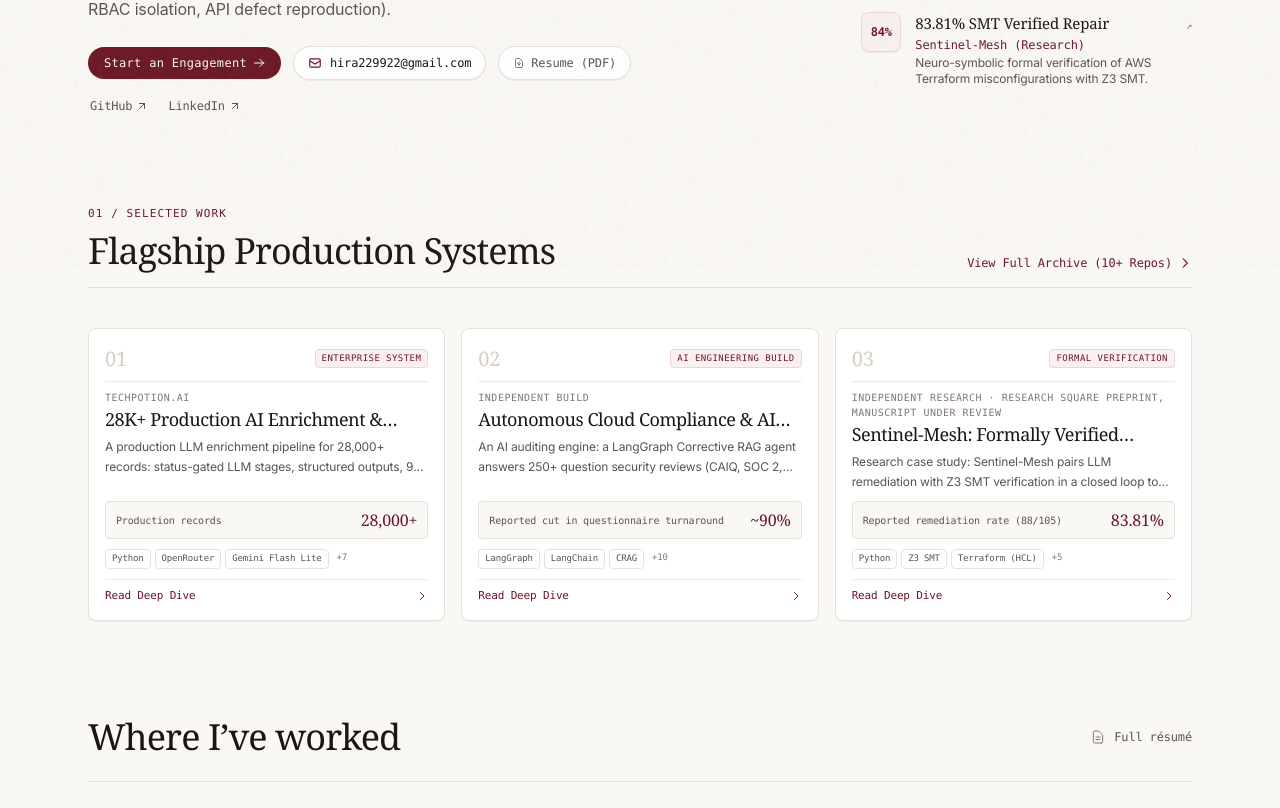
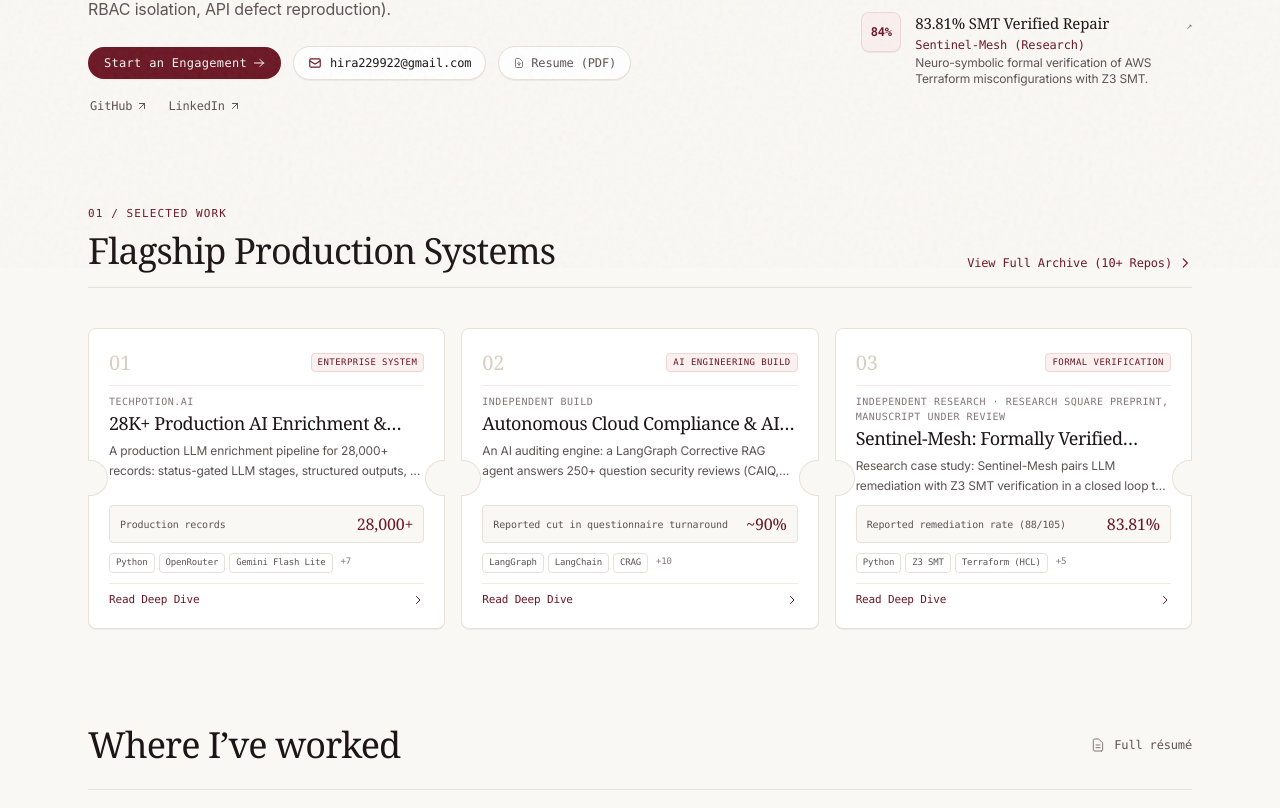
Before and after one commit to hira299/hira-ahmed-portfolio, a React (Vite) app: page / in a window 1280 px wide. Shown: the part 532-1340 px from the top of the page. Built offline with nearby package versions, Linux system fonts and the light colour scheme.

Commit message:
feat: add ticket-style UI elements and site verification
Implement ticket-notch visual styling across card components and add Microsoft site verification meta tag.

```diff
--- a/index.html
+++ b/index.html
@@ -7,6 +7,7 @@
     <meta name="description" content="Hira Ahmed is an AI Engineer building production LLM pipelines, AI agents, and n8n automations, and providing B2B SaaS QA and API testing." />
     <link rel="canonical" href="https://hira299.github.io/" />
     <meta name="google-site-verification" content="Z4xJX7RA3oM5bbA2DggDSL5-N3CYvATEaJkeoqx8GwI" />
+    <meta name="msvalidate.01" content="F2DFF3C308614D7861ADC346C9F71C0B" />
     <meta property="og:title" content="Hira Ahmed | AI Engineer · AI Automation &amp; QA" />
     <meta property="og:description" content="Hira Ahmed is an AI Engineer building production LLM pipelines, AI agents, and n8n automations, and providing B2B SaaS QA and API testing." />
     <meta property="og:type" content="website" />
--- a/src/components/CaseStudiesSection.tsx
+++ b/src/components/CaseStudiesSection.tsx
@@ -57,8 +57,12 @@ export function CaseStudiesSection({ onSelectCaseStudy, onOpenArchive }: CaseStu
               <div
                 key={study.slug}
                 onClick={() => onSelectCaseStudy(study.slug)}
-                className="group flex flex-col justify-between bg-white border border-[#E8E1D7] hover:border-[#6B1724] p-3.5 sm:p-4 rounded-lg transition-all duration-200 cursor-pointer shadow-2xs hover:shadow-md hover:-translate-y-0.5"
+                className="group relative flex flex-col justify-between bg-white border border-[#E8E1D7] hover:border-[#6B1724] p-4 sm:p-5 rounded-lg transition-all duration-200 cursor-pointer shadow-2xs hover:shadow-md hover:-translate-y-0.5"
               >
+                {/* Ticket Notch Semicircles (Left & Right) */}
+                <span className="ticket-notch-left" aria-hidden="true" />
+                <span className="ticket-notch-right" aria-hidden="true" />
+
                 <div>
                   {/* Top Bar: Number & Kind Tag */}
                   <div className="flex items-center justify-between pb-2 mb-2 border-b border-[#F0EBE1]">
--- a/src/components/ProjectExplorer.tsx
+++ b/src/components/ProjectExplorer.tsx
@@ -199,8 +199,12 @@ export function ProjectExplorer({ onSelectCaseStudy }: ProjectExplorerProps) {
             {filteredProjects.map((project: Project) => (
               <div
                 key={project.title}
-                className="bg-white border border-[#E8E1D7] hover:border-[#6B1724] rounded-lg p-4 sm:p-5 flex flex-col justify-between transition-all group hover:shadow-sm"
+                className="relative bg-white border border-[#E8E1D7] hover:border-[#6B1724] rounded-lg p-4 sm:p-5 flex flex-col justify-between transition-all group hover:shadow-sm"
               >
+                {/* Smaller Ticket Notches */}
+                <div className="ticket-notch-sm-left" aria-hidden="true" />
+                <div className="ticket-notch-sm-right" aria-hidden="true" />
+
                 <div>
                   <div className="flex items-center justify-between mb-2">
                     <span className="font-mono text-[11px] text-[#6B1724] font-medium">
--- a/src/components/ResearchSection.tsx
+++ b/src/components/ResearchSection.tsx
@@ -46,8 +46,12 @@ export function ResearchSection({ onSelectCaseStudy }: ResearchSectionProps) {
           {research.map((item, idx) => (
             <div
               key={idx}
-              className="bg-white border border-[#E8E1D7] hover:border-[#6B1724] p-4 sm:p-5 rounded-lg flex flex-col justify-between transition-all group hover:shadow-sm"
+              className="relative bg-white border border-[#E8E1D7] hover:border-[#6B1724] p-4 sm:p-5 rounded-lg flex flex-col justify-between transition-all group hover:shadow-sm"
             >
+              {/* Smaller Ticket Notches */}
+              <div className="ticket-notch-sm-left" aria-hidden="true" />
+              <div className="ticket-notch-sm-right" aria-hidden="true" />
+
               <div>
                 <div className="flex items-center justify-between pb-2 mb-2 border-b border-[#E8E1D7] font-mono text-[11px]">
                   <span className="text-[#827577]">ARTIFACT / {String(idx + 1).padStart(2, "0")}</span>
--- a/src/components/ServicesSection.tsx
+++ b/src/components/ServicesSection.tsx
@@ -30,8 +30,12 @@ export function ServicesSection({ onOpenHireModal }: ServicesSectionProps) {
             return (
               <div
                 key={svc.slug}
-                className="bg-white border border-[#E8E1D7] hover:border-[#6B1724] rounded-lg p-4 sm:p-5 flex flex-col justify-between transition-all group hover:shadow-sm"
+                className="relative bg-white border border-[#E8E1D7] hover:border-[#6B1724] rounded-lg p-4 sm:p-5 flex flex-col justify-between transition-all group hover:shadow-sm"
               >
+                {/* Smaller Ticket Notches */}
+                <div className="ticket-notch-sm-left" aria-hidden="true" />
+                <div className="ticket-notch-sm-right" aria-hidden="true" />
+
                 <div>
                   <div className="flex items-center justify-between mb-2">
                     <span className="font-mono text-[11px] text-[#827577]">{num}</span>
--- a/src/index.css
+++ b/src/index.css
@@ -246,3 +246,73 @@ figcaption strong {
 ::-webkit-scrollbar-thumb:hover {
   background: #6B1724;
 }
+
+/* Ticket notch styling */
+.ticket-notch-left,
+.ticket-notch-right {
+  position: absolute;
+  top: 50%;
+  transform: translateY(-50%);
+  width: 20px;
+  height: 36px;
+  background-color: #FAF8F5;
+  pointer-events: none;
+  z-index: 10;
+  transition: border-color 0.2s ease;
+}
+
+.ticket-notch-left {
+  left: -1px;
+  border-top-right-radius: 36px;
+  border-bottom-right-radius: 36px;
+  border: 1px solid #E8E1D7;
+  border-left: none;
+}
+
+.ticket-notch-right {
+  right: -1px;
+  border-top-left-radius: 36px;
+  border-bottom-left-radius: 36px;
+  border: 1px solid #E8E1D7;
+  border-right: none;
+}
+
+.group:hover .ticket-notch-left,
+.group:hover .ticket-notch-right {
+  border-color: #6B1724;
+}
+
+/* Smaller ticket notches for popup modal cards (Services, Research, Archive) */
+.ticket-notch-sm-left,
+.ticket-notch-sm-right {
+  position: absolute;
+  top: 50%;
+  transform: translateY(-50%);
+  width: 12px;
+  height: 22px;
+  background-color: #FAF8F5;
+  pointer-events: none;
+  z-index: 10;
+  transition: border-color 0.2s ease;
+}
+
+.ticket-notch-sm-left {
+  left: -1px;
+  border-top-right-radius: 22px;
+  border-bottom-right-radius: 22px;
+  border: 1px solid #E8E1D7;
+  border-left: none;
+}
+
+.ticket-notch-sm-right {
+  right: -1px;
+  border-top-left-radius: 22px;
+  border-bottom-left-radius: 22px;
+  border: 1px solid #E8E1D7;
+  border-right: none;
+}
+
+.group:hover .ticket-notch-sm-left,
+.group:hover .ticket-notch-sm-right {
+  border-color: #6B1724;
+}
```
